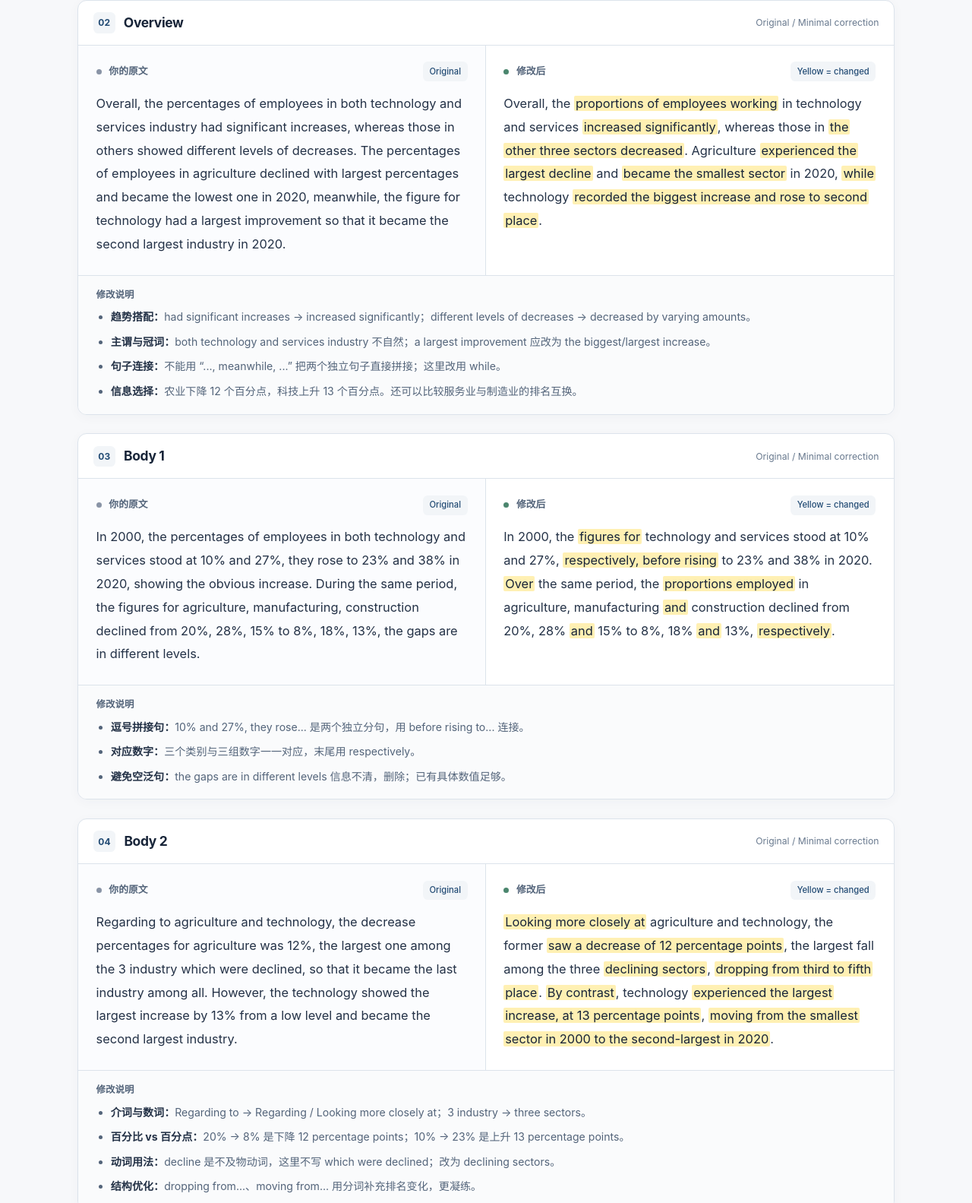
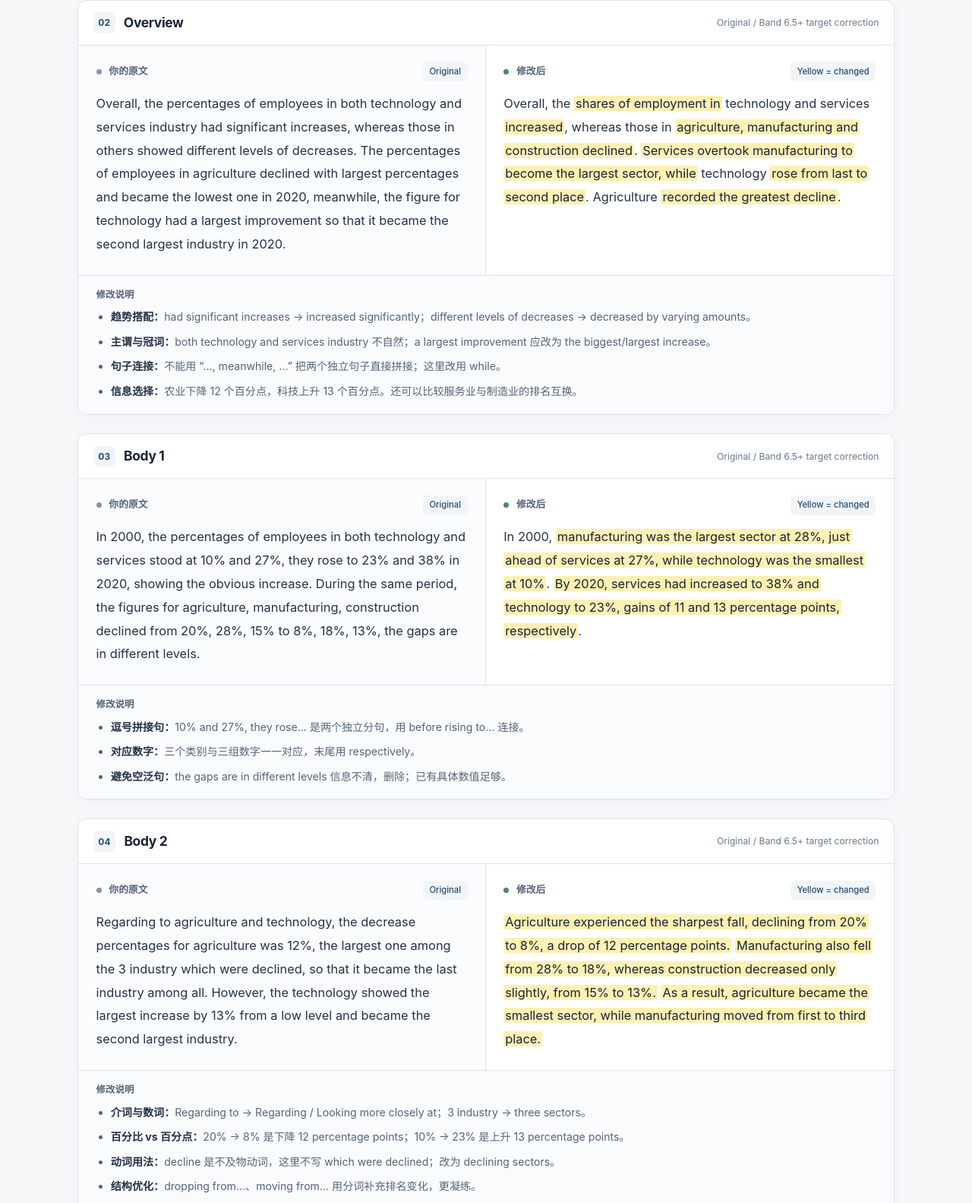
Before and after one commit to zane4j/ielts-learning, a plain HTML site: page writing/task1/employment-sector-review.html in a window 1280 px wide. Shown: the part 1160-2743 px from the top of the page at 76% size. Drawn offline with Linux system fonts and the light colour scheme.

Commit message:
feat(writing): upgrade employment review with 6.5+ corrected target version and clearer grouping

```diff
--- a/writing/task1/employment-sector-review.html
+++ b/writing/task1/employment-sector-review.html
@@ -4,29 +4,29 @@
 <body>
 <div class="topbar"><span class="brand">ZANE / IELTS LEARNING</span><nav class="review-links" aria-label="目录导航"><a href="/ielts-learning/">学习首页</a><a href="../">Writing 目录</a><a href="index.html">Task 1 目录</a></nav></div>
 <main class="container">
-<header class="hero"><div class="eyebrow">IELTS Writing · Task 1 / Interactive Review</div><h1>原文 × 修正版<br>逐段双栏对照</h1><p>练习题：2000 年与 2020 年五大行业就业占比。左侧保留原稿，右侧只用浅黄色标记实际修改，底部附完整五色精读文章。</p><span class="pill">Practice 03 · Employment by Sector</span></header>
+<header class="hero"><div class="eyebrow">IELTS Writing · Task 1 / Interactive Review</div><h1>原文 × Band 6.5+ 修正版<br>逐段双栏对照</h1><p>练习题：2000 年与 2020 年五大行业就业占比。左侧保留原稿，右侧只用浅黄色标记实际修改，底部附完整五色精读文章。</p><span class="pill">Practice 03 · Employment by Sector</span></header>
 <nav class="mainnav"><a href="#scores">四维评分</a><a href="#comparison">逐段对照</a><a href="#corrected">完整修正版</a><a href="#model">Band 7.5 范文</a><a href="#learning">错误与句型</a></nav>
-<section id="scores"><div class="heading-row"><div><h2>01 / 四维评分</h2><p>根据写作表现估分，非雅思官方评分。</p></div></div>
-<div class="score-wrap"><div class="score highlight"><span class="label">Original</span><span class="num">5.5</span></div><div class="score"><span class="label">Task Achievement</span><span class="num">6.0</span></div><div class="score"><span class="label">Coherence</span><span class="num">5.0</span></div><div class="score"><span class="label">Lexical Resource</span><span class="num">5.0</span></div><div class="score"><span class="label">Grammar</span><span class="num">5.0</span></div><div class="score"><span class="label">Revised</span><span class="num">≈ 6.0</span></div></div>
+<section id="scores"><div class="heading-row"><div><h2>01 / 四维评分</h2><p>原文根据写作表现估分；修订稿 6.5+ 为训练目标，非官方认证分数。</p></div></div>
+<div class="score-wrap"><div class="score highlight"><span class="label">Original</span><span class="num">5.5</span></div><div class="score"><span class="label">Task Achievement</span><span class="num">6.0</span></div><div class="score"><span class="label">Coherence</span><span class="num">5.0</span></div><div class="score"><span class="label">Lexical Resource</span><span class="num">5.0</span></div><div class="score"><span class="label">Grammar</span><span class="num">5.0</span></div><div class="score"><span class="label">Revised</span><span class="num">6.5+*</span></div></div>
 <p class="detail-note">优先改进：逗号拼接句、词汇搭配、百分比与百分点的区别，以及 Overview 与 Body 的重复。</p>
 </section>
 <section id="comparison"><div class="heading-row"><div><h2>02 / 逐段对照</h2><p>右栏浅黄色只标记修改内容；左栏保持原稿不动。</p></div><div class="actions"><button class="btn" type="button" data-action="toggle-highlight" aria-pressed="false">隐藏高亮</button><button class="btn" type="button" data-action="toggle-size" aria-pressed="false">放大正文</button><button class="btn" type="button" data-action="print">打印 / PDF</button></div></div><section class="compare-section" id="intro">
-<div class="section-head"><span class="section-number">01</span><h3>Introduction</h3><span class="section-sub">Original / Minimal correction</span></div>
+<div class="section-head"><span class="section-number">01</span><h3>Introduction</h3><span class="section-sub">Original / Band 6.5+ target correction</span></div>
 <div class="compare-grid"><div class="paper original"><div class="paper-header"><span class="dot dot-grey"></span>你的原文 <span class="tag">Original</span></div><p>The bar chart compares the percentages of employees in five different sectors in a country in 2000 and 2020.</p></div><div class="paper revised"><div class="paper-header"><span class="dot dot-green"></span>修改后 <span class="tag">Yellow = changed</span></div><p>The bar chart compares the percentages of <mark class="diff">people employed</mark> in five different sectors in a country in 2000 and 2020.</p></div></div>
 <div class="annotation"><div class="annotation-label">修改说明</div><ul><li><strong>术语准确性：</strong>percentages of employees 可以理解；percentages of people employed 更贴合就业人口占比。</li><li><strong>本段策略：</strong>Introduction 只改写题目，不加入趋势或数据分析。</li></ul></div></section><section class="compare-section" id="overview">
-<div class="section-head"><span class="section-number">02</span><h3>Overview</h3><span class="section-sub">Original / Minimal correction</span></div>
-<div class="compare-grid"><div class="paper original"><div class="paper-header"><span class="dot dot-grey"></span>你的原文 <span class="tag">Original</span></div><p>Overall, the percentages of employees in both technology and services industry had significant increases, whereas those in others showed different levels of decreases. The percentages of employees in agriculture declined with largest percentages and became the lowest one in 2020, meanwhile, the figure for technology had a largest improvement so that it became the second largest industry in 2020.</p></div><div class="paper revised"><div class="paper-header"><span class="dot dot-green"></span>修改后 <span class="tag">Yellow = changed</span></div><p>Overall, the <mark class="diff">proportions of employees working</mark> in technology and services <mark class="diff">increased significantly</mark>, whereas those in <mark class="diff">the other three sectors decreased</mark>. Agriculture <mark class="diff">experienced the largest decline</mark> and <mark class="diff">became the smallest sector</mark> in 2020, <mark class="diff">while</mark> technology <mark class="diff">recorded the biggest increase and rose to second place</mark>.</p></div></div>
+<div class="section-head"><span class="section-number">02</span><h3>Overview</h3><span class="section-sub">Original / Band 6.5+ target correction</span></div>
+<div class="compare-grid"><div class="paper original"><div class="paper-header"><span class="dot dot-grey"></span>你的原文 <span class="tag">Original</span></div><p>Overall, the percentages of employees in both technology and services industry had significant increases, whereas those in others showed different levels of decreases. The percentages of employees in agriculture declined with largest percentages and became the lowest one in 2020, meanwhile, the figure for technology had a largest improvement so that it became the second largest industry in 2020.</p></div><div class="paper revised"><div class="paper-header"><span class="dot dot-green"></span>修改后 <span class="tag">Yellow = changed</span></div><p>Overall, the <mark class="diff">shares of employment in</mark> technology and services <mark class="diff">increased</mark>, whereas those in <mark class="diff">agriculture, manufacturing and construction declined</mark>. <mark class="diff">Services overtook manufacturing to become the largest sector, while</mark> technology <mark class="diff">rose from last to second place</mark>. Agriculture <mark class="diff">recorded the greatest decline</mark>.</p></div></div>
 <div class="annotation"><div class="annotation-label">修改说明</div><ul><li><strong>趋势搭配：</strong>had significant increases → increased significantly；different levels of decreases → decreased by varying amounts。</li><li><strong>主谓与冠词：</strong>both technology and services industry 不自然；a largest improvement 应改为 the biggest/largest increase。</li><li><strong>句子连接：</strong>不能用 “..., meanwhile, ...” 把两个独立句子直接拼接；这里改用 while。</li><li><strong>信息选择：</strong>农业下降 12 个百分点，科技上升 13 个百分点。还可以比较服务业与制造业的排名互换。</li></ul></div></section><section class="compare-section" id="body1">
-<div class="section-head"><span class="section-number">03</span><h3>Body 1</h3><span class="section-sub">Original / Minimal correction</span></div>
-<div class="compare-grid"><div class="paper original"><div class="paper-header"><span class="dot dot-grey"></span>你的原文 <span class="tag">Original</span></div><p>In 2000, the percentages of employees in both technology and services stood at 10% and 27%, they rose to 23% and 38% in 2020, showing the obvious increase. During the same period, the figures for agriculture, manufacturing, construction declined from 20%, 28%, 15% to 8%, 18%, 13%, the gaps are in different levels.</p></div><div class="paper revised"><div class="paper-header"><span class="dot dot-green"></span>修改后 <span class="tag">Yellow = changed</span></div><p>In 2000, the <mark class="diff">figures for</mark> technology and services stood at 10% and 27%, <mark class="diff">respectively, before rising</mark> to 23% and 38% in 2020. <mark class="diff">Over</mark> the same period, the <mark class="diff">proportions employed</mark> in agriculture, manufacturing <mark class="diff">and</mark> construction declined from 20%, 28% <mark class="diff">and</mark> 15% to 8%, 18% <mark class="diff">and</mark> 13%, <mark class="diff">respectively</mark>.</p></div></div>
+<div class="section-head"><span class="section-number">03</span><h3>Body 1</h3><span class="section-sub">Original / Band 6.5+ target correction</span></div>
+<div class="compare-grid"><div class="paper original"><div class="paper-header"><span class="dot dot-grey"></span>你的原文 <span class="tag">Original</span></div><p>In 2000, the percentages of employees in both technology and services stood at 10% and 27%, they rose to 23% and 38% in 2020, showing the obvious increase. During the same period, the figures for agriculture, manufacturing, construction declined from 20%, 28%, 15% to 8%, 18%, 13%, the gaps are in different levels.</p></div><div class="paper revised"><div class="paper-header"><span class="dot dot-green"></span>修改后 <span class="tag">Yellow = changed</span></div><p>In 2000, <mark class="diff">manufacturing was the largest sector at 28%, just ahead of services at 27%, while technology was the smallest at 10%</mark>. <mark class="diff">By 2020, services had increased to 38% and technology to 23%, gains of 11 and 13 percentage points, respectively</mark>.</p></div></div>
 <div class="annotation"><div class="annotation-label">修改说明</div><ul><li><strong>逗号拼接句：</strong>10% and 27%, they rose... 是两个独立分句，用 before rising to... 连接。</li><li><strong>对应数字：</strong>三个类别与三组数字一一对应，末尾用 respectively。</li><li><strong>避免空泛句：</strong>the gaps are in different levels 信息不清，删除；已有具体数值足够。</li></ul></div></section><section class="compare-section" id="body2">
-<div class="section-head"><span class="section-number">04</span><h3>Body 2</h3><span class="section-sub">Original / Minimal correction</span></div>
-<div class="compare-grid"><div class="paper original"><div class="paper-header"><span class="dot dot-grey"></span>你的原文 <span class="tag">Original</span></div><p>Regarding to agriculture and technology, the decrease percentages for agriculture was 12%, the largest one among the 3 industry which were declined, so that it became the last industry among all. However, the technology showed the largest increase by 13% from a low level and became the second largest industry.</p></div><div class="paper revised"><div class="paper-header"><span class="dot dot-green"></span>修改后 <span class="tag">Yellow = changed</span></div><p><mark class="diff">Looking more closely at</mark> agriculture and technology, the former <mark class="diff">saw a decrease of 12 percentage points</mark>, the largest fall among the three <mark class="diff">declining sectors</mark>, <mark class="diff">dropping from third to fifth place</mark>. <mark class="diff">By contrast</mark>, technology <mark class="diff">experienced the largest increase, at 13 percentage points</mark>, <mark class="diff">moving from the smallest sector in 2000 to the second-largest in 2020</mark>.</p></div></div>
+<div class="section-head"><span class="section-number">04</span><h3>Body 2</h3><span class="section-sub">Original / Band 6.5+ target correction</span></div>
+<div class="compare-grid"><div class="paper original"><div class="paper-header"><span class="dot dot-grey"></span>你的原文 <span class="tag">Original</span></div><p>Regarding to agriculture and technology, the decrease percentages for agriculture was 12%, the largest one among the 3 industry which were declined, so that it became the last industry among all. However, the technology showed the largest increase by 13% from a low level and became the second largest industry.</p></div><div class="paper revised"><div class="paper-header"><span class="dot dot-green"></span>修改后 <span class="tag">Yellow = changed</span></div><p><mark class="diff">Agriculture experienced the sharpest fall, declining from 20% to 8%, a drop of 12 percentage points.</mark> <mark class="diff">Manufacturing also fell from 28% to 18%, whereas construction decreased only slightly, from 15% to 13%.</mark> <mark class="diff">As a result, agriculture became the smallest sector, while manufacturing moved from first to third place.</mark></p></div></div>
 <div class="annotation"><div class="annotation-label">修改说明</div><ul><li><strong>介词与数词：</strong>Regarding to → Regarding / Looking more closely at；3 industry → three sectors。</li><li><strong>百分比 vs 百分点：</strong>20% → 8% 是下降 12 percentage points；10% → 23% 是上升 13 percentage points。</li><li><strong>动词用法：</strong>decline 是不及物动词，这里不写 which were declined；改为 declining sectors。</li><li><strong>结构优化：</strong>dropping from...、moving from... 用分词补充排名变化，更凝练。</li></ul></div></section></section>
-<section id="corrected"><div class="heading-row"><div><h2>03 / 修改后的完整文章</h2><p>尽量保留原意，四自然段，五色背景精读。</p></div><div class="actions"><button class="btn primary" type="button" data-copy="revisedEssay">复制富文本</button></div></div><div class="legend"><span class="legend-item"><mark class="hl-logic">逻辑连接</mark></span><span class="legend-item"><mark class="hl-trend">趋势词</mark></span><span class="legend-item"><mark class="hl-degree">程度副词</mark></span><span class="legend-item"><mark class="hl-data">数据表达</mark></span><span class="legend-item"><mark class="hl-structure">复用句式</mark></span></div><article class="essay-card" id="revisedEssay"><p>The bar chart compares the percentages of people employed in five different sectors in a country <mark class="hl-data">in 2000 and 2020</mark>.</p>
-<p><mark class="hl-logic">Overall</mark>, the proportions of employees working in technology and services <mark class="hl-trend">increased</mark> <mark class="hl-degree">significantly</mark>, <mark class="hl-logic">whereas</mark> those in the other three sectors <mark class="hl-trend">decreased</mark>. Agriculture <mark class="hl-trend">experienced the largest decline</mark> and became the smallest sector in 2020, <mark class="hl-logic">while</mark> technology <mark class="hl-trend">recorded the biggest increase</mark> and <mark class="hl-trend">rose</mark> to second place.</p>
-<p>In 2000, the figures for technology and services <mark class="hl-trend">stood at</mark> <mark class="hl-data">10% and 27%, respectively</mark>, <mark class="hl-logic">before</mark> <mark class="hl-trend">rising</mark> <mark class="hl-data">to 23% and 38% in 2020</mark>. <mark class="hl-logic">Over the same period</mark>, the proportions employed in agriculture, manufacturing and construction <mark class="hl-trend">fell</mark> <mark class="hl-data">from 20%, 28% and 15% to 8%, 18% and 13%, respectively</mark>.</p>
-<p><mark class="hl-logic">Looking more closely</mark> at agriculture and technology, the former <mark class="hl-trend">saw a decrease</mark> of <mark class="hl-data">12 percentage points</mark>, the largest fall among the three declining sectors, <mark class="hl-structure">dropping from third to fifth place</mark>. <mark class="hl-logic">By contrast</mark>, technology <mark class="hl-trend">experienced the largest increase</mark>, at <mark class="hl-data">13 percentage points</mark>, <mark class="hl-structure">moving from the smallest sector in 2000 to the second-largest in 2020</mark>.</p></article><p class="mini">保留原文分组逻辑，因此 Body 2 仍有部分对已描述变化的重复；重新估分约 6.0。</p></section>
+<section id="corrected"><div class="heading-row"><div><h2>03 / 修改后的完整文章</h2><p>在保留原意基础上调整数据分组，面向 Band 6.5+ 的训练稿（非官方评分）。</p></div><div class="actions"><button class="btn primary" type="button" data-copy="revisedEssay">复制富文本</button></div></div><div class="legend"><span class="legend-item"><mark class="hl-logic">逻辑连接</mark></span><span class="legend-item"><mark class="hl-trend">趋势词</mark></span><span class="legend-item"><mark class="hl-degree">程度副词</mark></span><span class="legend-item"><mark class="hl-data">数据表达</mark></span><span class="legend-item"><mark class="hl-structure">复用句式</mark></span></div><article class="essay-card" id="revisedEssay"><p>The bar chart compares the proportions of people employed in five sectors of a country <mark class="hl-data">in 2000 and 2020</mark>.</p>
+<p><mark class="hl-logic">Overall</mark>, the shares working in services and technology <mark class="hl-trend">increased</mark>, <mark class="hl-logic">whereas</mark> the figures for agriculture, manufacturing and construction <mark class="hl-trend">declined</mark>. Services <mark class="hl-trend">replaced</mark> manufacturing as the largest employer, and technology <mark class="hl-structure">moved from last to second place</mark>. Agriculture <mark class="hl-trend">experienced the greatest fall</mark>.</p>
+<p>In 2000, manufacturing <mark class="hl-trend">accounted for</mark> <mark class="hl-data">28% of employment</mark>, <mark class="hl-degree">slightly</mark> ahead of services at <mark class="hl-data">27%</mark>. Technology had the lowest share, at just <mark class="hl-data">10%</mark>. <mark class="hl-logic">By 2020</mark>, services had <mark class="hl-trend">risen</mark> to <mark class="hl-data">38%</mark>, <mark class="hl-logic">while</mark> technology <mark class="hl-trend">more than doubled</mark> its share to <mark class="hl-data">23%</mark>, <mark class="hl-structure">representing increases of 11 and 13 percentage points, respectively</mark>.</p>
+<p><mark class="hl-logic">By contrast</mark>, agriculture's share <mark class="hl-trend">fell</mark> <mark class="hl-data">from 20% to 8%</mark>, <mark class="hl-structure">a drop of 12 percentage points and the largest decline of all five sectors</mark>. Manufacturing also <mark class="hl-trend">decreased</mark> <mark class="hl-data">from 28% to 18%</mark>, <mark class="hl-logic">while</mark> construction <mark class="hl-trend">slipped</mark> only <mark class="hl-degree">slightly</mark> <mark class="hl-data">from 15% to 13%</mark>. <mark class="hl-structure">As a result, agriculture became the smallest sector, and manufacturing dropped to third place</mark>.</p></article><p class="mini">修订稿按上升组与下降组分段，减少原文 Body 的信息重复。Band 6.5+ 为训练目标，不代表官方评分。</p></section>
 <section id="model"><div class="heading-row"><div><h2>04 / Band 7.5 目标范文</h2><p>先整体概括就业结构转移，再分组描述具体数据。</p></div><div class="actions"><button class="btn primary" type="button" data-copy="modelEssay">复制全文</button></div></div><div class="legend"><span class="legend-item"><mark class="hl-logic">逻辑连接</mark></span><span class="legend-item"><mark class="hl-trend">趋势词</mark></span><span class="legend-item"><mark class="hl-degree">程度副词</mark></span><span class="legend-item"><mark class="hl-data">数据表达</mark></span><span class="legend-item"><mark class="hl-structure">复用句式</mark></span></div><article class="essay-card" id="modelEssay"><p>The bar chart compares the proportions of the workforce employed in five sectors in a country <mark class="hl-data">in 2000 and 2020</mark>.</p>
 <p><mark class="hl-logic">Overall</mark>, employment <mark class="hl-trend">shifted towards</mark> technology and services, <mark class="hl-logic">while</mark> the shares of the other three sectors <mark class="hl-trend">declined</mark>. Services <mark class="hl-trend">overtook</mark> manufacturing to become the largest employer, and technology <mark class="hl-trend">recorded the biggest increase</mark>. Agriculture, <mark class="hl-logic">meanwhile</mark>, <mark class="hl-trend">experienced the sharpest fall</mark> and became the smallest sector.</p>
 <p>In 2000, manufacturing <mark class="hl-trend">accounted for</mark> <mark class="hl-data">the highest proportion of workers, at 28%</mark>, closely followed by services at <mark class="hl-data">27%</mark>. Agriculture represented <mark class="hl-data">20%</mark>, <mark class="hl-logic">while</mark> construction and technology made up <mark class="hl-data">15% and 10%, respectively</mark>. <mark class="hl-logic">By 2020</mark>, the share employed in services had <mark class="hl-trend">risen</mark> to <mark class="hl-data">38%</mark>, <mark class="hl-structure">overtaking manufacturing</mark>, <mark class="hl-logic">whereas</mark> technology <mark class="hl-trend">more than doubled</mark> its share to <mark class="hl-data">23%</mark>, <mark class="hl-structure">moving from last to second place</mark>.</p>
```
